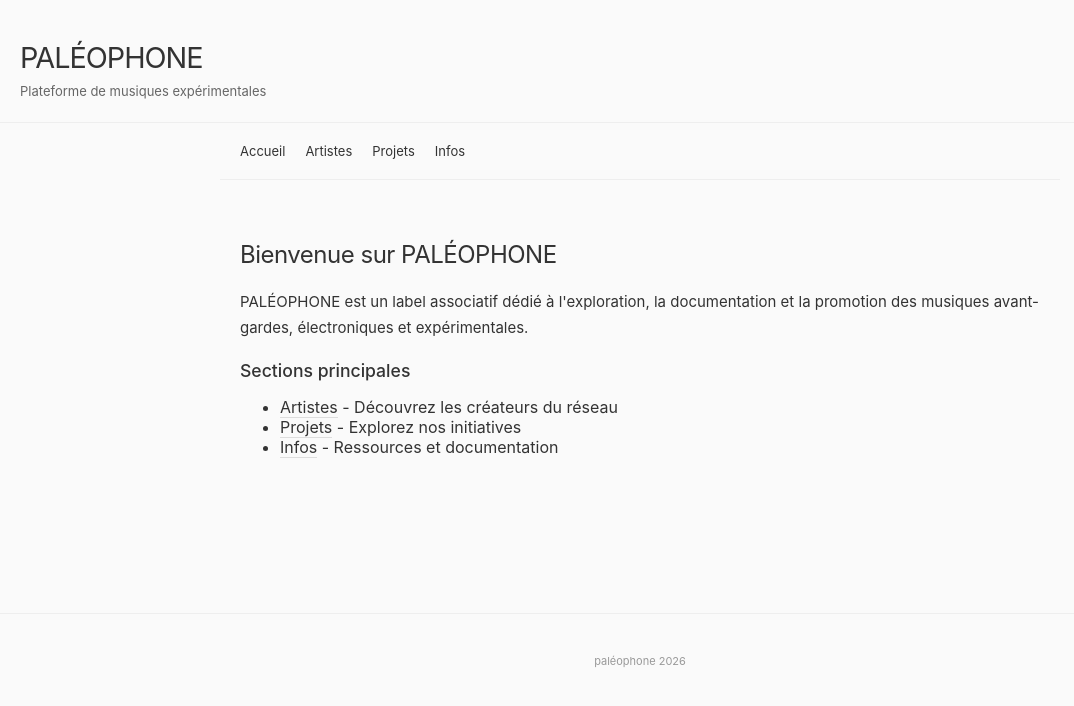
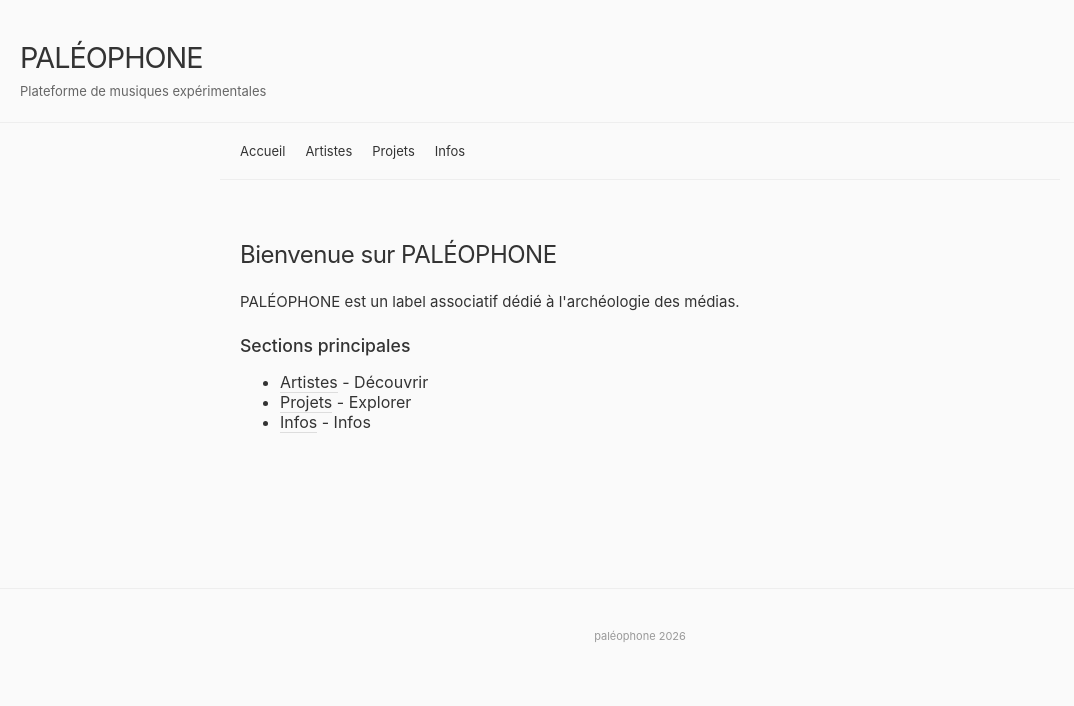
Before and after one commit to gnozo/paleophone, a Next.js app: page / in a window 1280 px wide. Shown: the top 706 px of the page, without its empty margins (0-1074 px from the left). Built offline with nearby package versions, Linux system fonts and the light colour scheme.

Commit message:
Update index.tsx

```diff
--- a/pages/index.tsx
+++ b/pages/index.tsx
@@ -6,15 +6,14 @@ export default function Home() {
       <h2>Bienvenue sur PALÉOPHONE</h2>
 
       <p>
-        PALÉOPHONE est un label associatif dédié à l'exploration, la documentation et la promotion
-        des musiques avant-gardes, électroniques et expérimentales.
+        PALÉOPHONE est un label associatif dédié à l'archéologie des médias.
       </p>
 
       <h3>Sections principales</h3>
       <ul>
-        <li><a href="/artistes">Artistes</a> - Découvrez les créateurs du réseau</li>
-        <li><a href="/projets">Projets</a> - Explorez nos initiatives</li>
-        <li><a href="/infos">Infos</a> - Ressources et documentation</li>
+        <li><a href="/artistes">Artistes</a> - Découvrir</li>
+        <li><a href="/projets">Projets</a> - Explorer</li>
+        <li><a href="/infos">Infos</a> - Infos</li>
       </ul>
     </Layout>
   )
```
